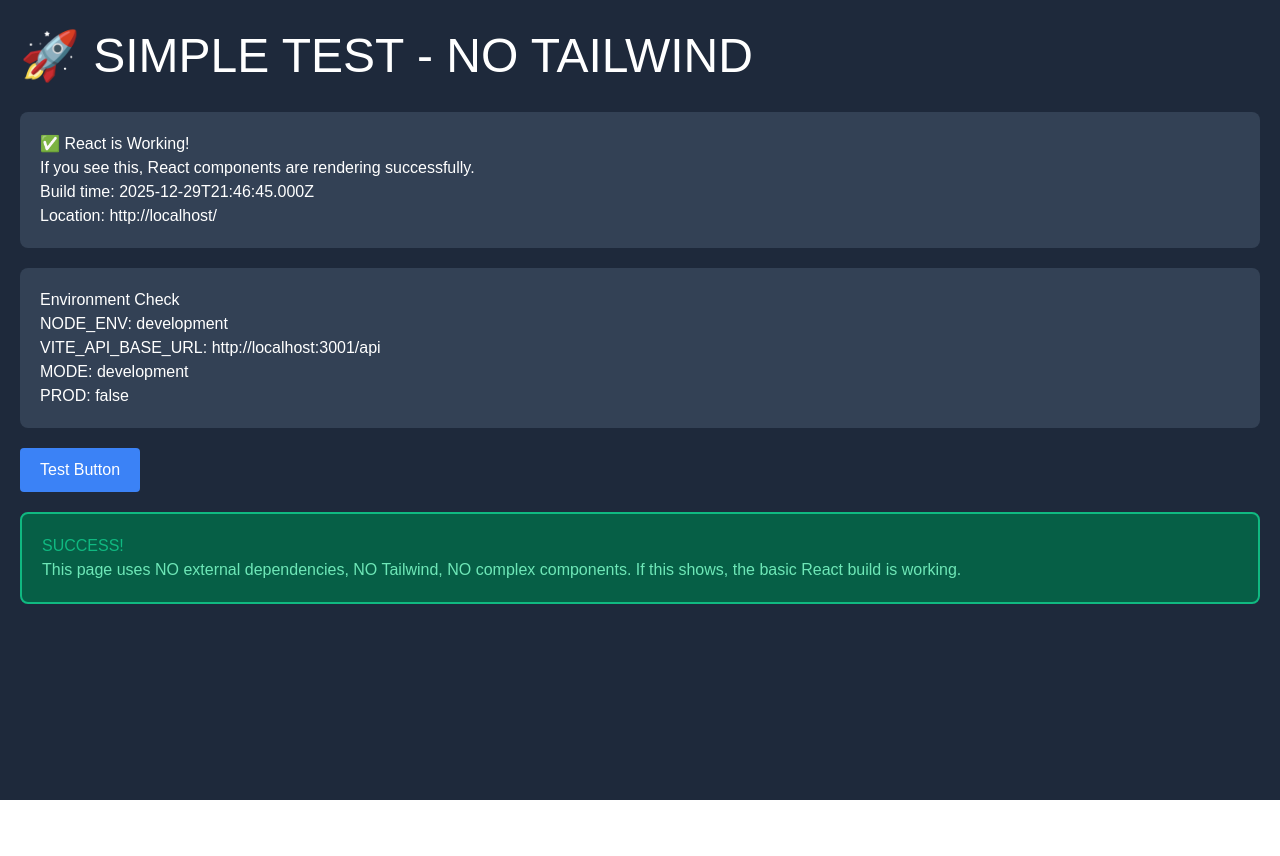
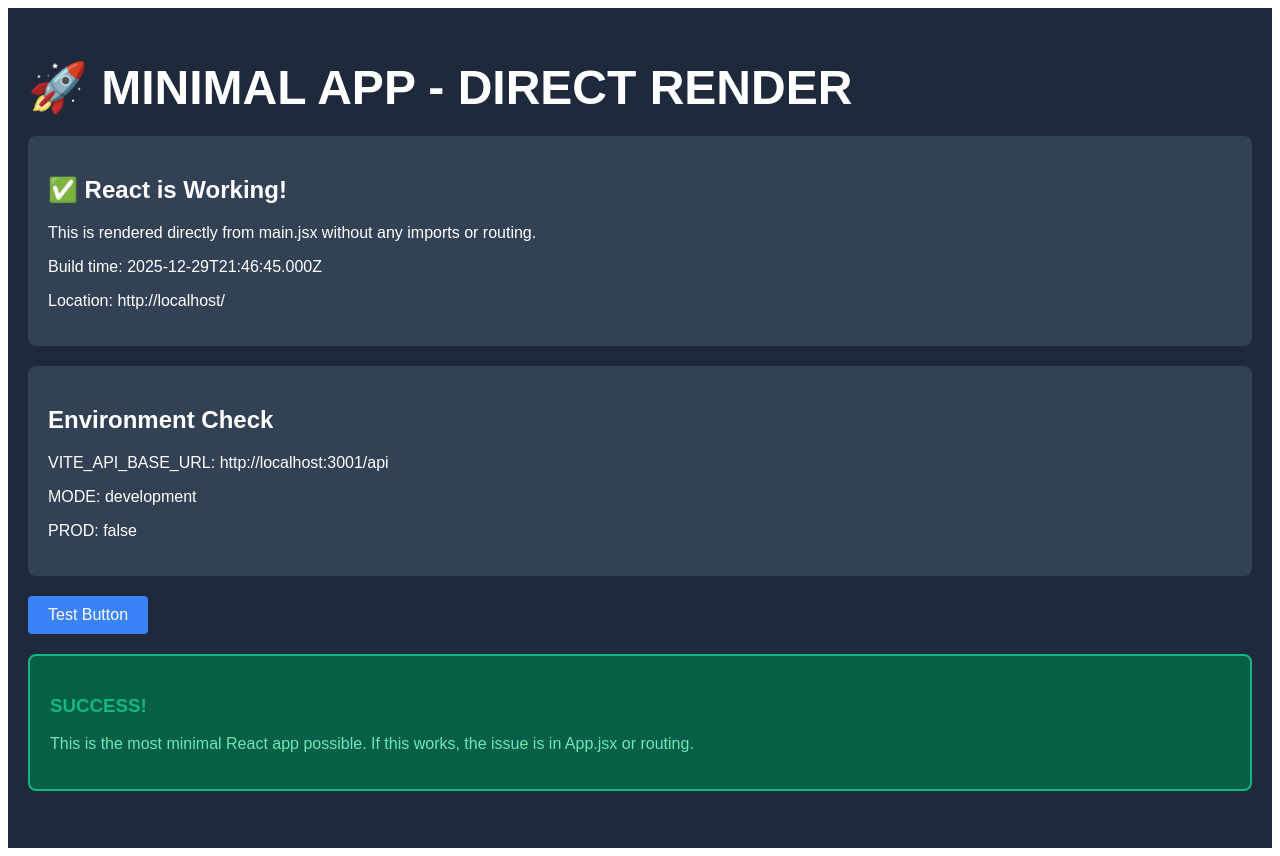
Before and after one commit to huyphong-1/tttn_final, a React (Vite) app: page / in a window 1280 px wide. Before the commit the page ends 800 px from the top, so only its background shows below. Built offline with nearby package versions, Linux system fonts and the light colour scheme; no server answers.

Commit message:
Add debug.html and MinimalApp - isolate React vs static HTML rendering

```diff
--- /dev/null
+++ b/public/debug.html
@@ -0,0 +1,112 @@
+<!DOCTYPE html>
+<html lang="vi">
+<head>
+    <meta charset="UTF-8">
+    <meta name="viewport" content="width=device-width, initial-scale=1.0">
+    <title>Debug - Static HTML Test</title>
+    <style>
+        body {
+            margin: 0;
+            padding: 20px;
+            background-color: #1e293b;
+            color: white;
+            font-family: Arial, sans-serif;
+        }
+        .container {
+            max-width: 800px;
+            margin: 0 auto;
+        }
+        .box {
+            background-color: #334155;
+            padding: 20px;
+            margin: 20px 0;
+            border-radius: 8px;
+        }
+        .success {
+            background-color: #065f46;
+            border: 2px solid #10b981;
+        }
+        button {
+            background-color: #3b82f6;
+            color: white;
+            padding: 10px 20px;
+            border: none;
+            border-radius: 4px;
+            cursor: pointer;
+            font-size: 16px;
+        }
+    </style>
+</head>
+<body>
+    <div class="container">
+        <h1>🔍 STATIC HTML DEBUG TEST</h1>
+
+        <div class="box">
+            <h2>✅ Static HTML Working!</h2>
+            <p>This is a pure HTML file served directly by Vercel.</p>
+            <p>If you see this, Vercel hosting is working correctly.</p>
+            <p>Time: <span id="time"></span></p>
+        </div>
+
+        <div class="box">
+            <h2>Environment Test</h2>
+            <p>Location: <span id="location"></span></p>
+            <p>User Agent: <span id="userAgent"></span></p>
+            <button onclick="testJS()">Test JavaScript</button>
+            <p id="jsResult"></p>
+        </div>
+
+        <div class="box">
+            <h2>Network Test</h2>
+            <button onclick="testAPI()">Test API Health</button>
+            <button onclick="testProducts()">Test Products API</button>
+            <div id="apiResults"></div>
+        </div>
+
+        <div class="box success">
+            <h3>🚀 SUCCESS!</h3>
+            <p>If you can see this page, Vercel static hosting is working.</p>
+            <p>The issue is likely with React build or JavaScript execution.</p>
+        </div>
+    </div>
+
+    <script>
+        // Update time
+        document.getElementById('time').textContent = new Date().toISOString();
+        document.getElementById('location').textContent = window.location.href;
+        document.getElementById('userAgent').textContent = navigator.userAgent;
+
+        function testJS() {
+            document.getElementById('jsResult').innerHTML = '<span style="color: #10b981;">✅ JavaScript is working!</span>';
+        }
+
+        async function testAPI() {
+            try {
+                const response = await fetch('/api/health');
+                const data = await response.json();
+                document.getElementById('apiResults').innerHTML = `
+                    <p style="color: #10b981;">✅ API Health: ${JSON.stringify(data)}</p>
+                `;
+            } catch (error) {
+                document.getElementById('apiResults').innerHTML = `
+                    <p style="color: #ef4444;">❌ API Health Error: ${error.message}</p>
+                `;
+            }
+        }
+
+        async function testProducts() {
+            try {
+                const response = await fetch('/api/products?limit=1');
+                const data = await response.json();
+                document.getElementById('apiResults').innerHTML += `
+                    <p style="color: #10b981;">✅ Products API: ${JSON.stringify(data, null, 2)}</p>
+                `;
+            } catch (error) {
+                document.getElementById('apiResults').innerHTML += `
+                    <p style="color: #ef4444;">❌ Products API Error: ${error.message}</p>
+                `;
+            }
+        }
+    </script>
+</body>
+</html>
--- a/src/main.jsx
+++ b/src/main.jsx
@@ -2,30 +2,78 @@
 import React from "react";
 import ReactDOM from "react-dom/client";
 import { BrowserRouter } from "react-router-dom";
-import App from "./App";
-import "./index.css";
 
-// Simplified providers for production
-const SimpleProvider = ({ children }) => children;
+// Create minimal App component directly in main.jsx
+const MinimalApp = () => {
+  return (
+    <div style={{
+      minHeight: '100vh',
+      backgroundColor: '#1e293b',
+      color: 'white',
+      padding: '20px',
+      fontFamily: 'Arial, sans-serif'
+    }}>
+      <h1 style={{ fontSize: '48px', marginBottom: '20px' }}>
+        🚀 MINIMAL APP - DIRECT RENDER
+      </h1>
 
-// Fallback context providers
-const PrismaAuthProvider = ({ children }) => children;
-const CartProvider = ({ children }) => children;
-const ToastProvider = ({ children }) => children;
-const WishlistProvider = ({ children }) => children;
+      <div style={{
+        backgroundColor: '#334155',
+        padding: '20px',
+        borderRadius: '8px',
+        marginBottom: '20px'
+      }}>
+        <h2>✅ React is Working!</h2>
+        <p>This is rendered directly from main.jsx without any imports or routing.</p>
+        <p>Build time: {new Date().toISOString()}</p>
+        <p>Location: {typeof window !== 'undefined' ? window.location.href : 'Server'}</p>
+      </div>
+
+      <div style={{
+        backgroundColor: '#334155',
+        padding: '20px',
+        borderRadius: '8px',
+        marginBottom: '20px'
+      }}>
+        <h2>Environment Check</h2>
+        <p>VITE_API_BASE_URL: {import.meta.env.VITE_API_BASE_URL || 'undefined'}</p>
+        <p>MODE: {import.meta.env.MODE || 'undefined'}</p>
+        <p>PROD: {import.meta.env.PROD ? 'true' : 'false'}</p>
+      </div>
+
+      <button
+        onClick={() => alert('Button works!')}
+        style={{
+          backgroundColor: '#3b82f6',
+          color: 'white',
+          padding: '10px 20px',
+          border: 'none',
+          borderRadius: '4px',
+          cursor: 'pointer',
+          fontSize: '16px'
+        }}
+      >
+        Test Button
+      </button>
+
+      <div style={{
+        backgroundColor: '#065f46',
+        padding: '20px',
+        borderRadius: '8px',
+        marginTop: '20px',
+        border: '2px solid #10b981'
+      }}>
+        <h3 style={{ color: '#10b981' }}>SUCCESS!</h3>
+        <p style={{ color: '#6ee7b7' }}>
+          This is the most minimal React app possible. If this works, the issue is in App.jsx or routing.
+        </p>
+      </div>
+    </div>
+  );
+};
 
 ReactDOM.createRoot(document.getElementById("root")).render(
   <React.StrictMode>
-    <BrowserRouter>
-      <ToastProvider>
-        <PrismaAuthProvider>
-          <WishlistProvider>
-            <CartProvider>
-              <App />
-            </CartProvider>
-          </WishlistProvider>
-        </PrismaAuthProvider>
-      </ToastProvider>
-    </BrowserRouter>
+    <MinimalApp />
   </React.StrictMode>
 );
```
